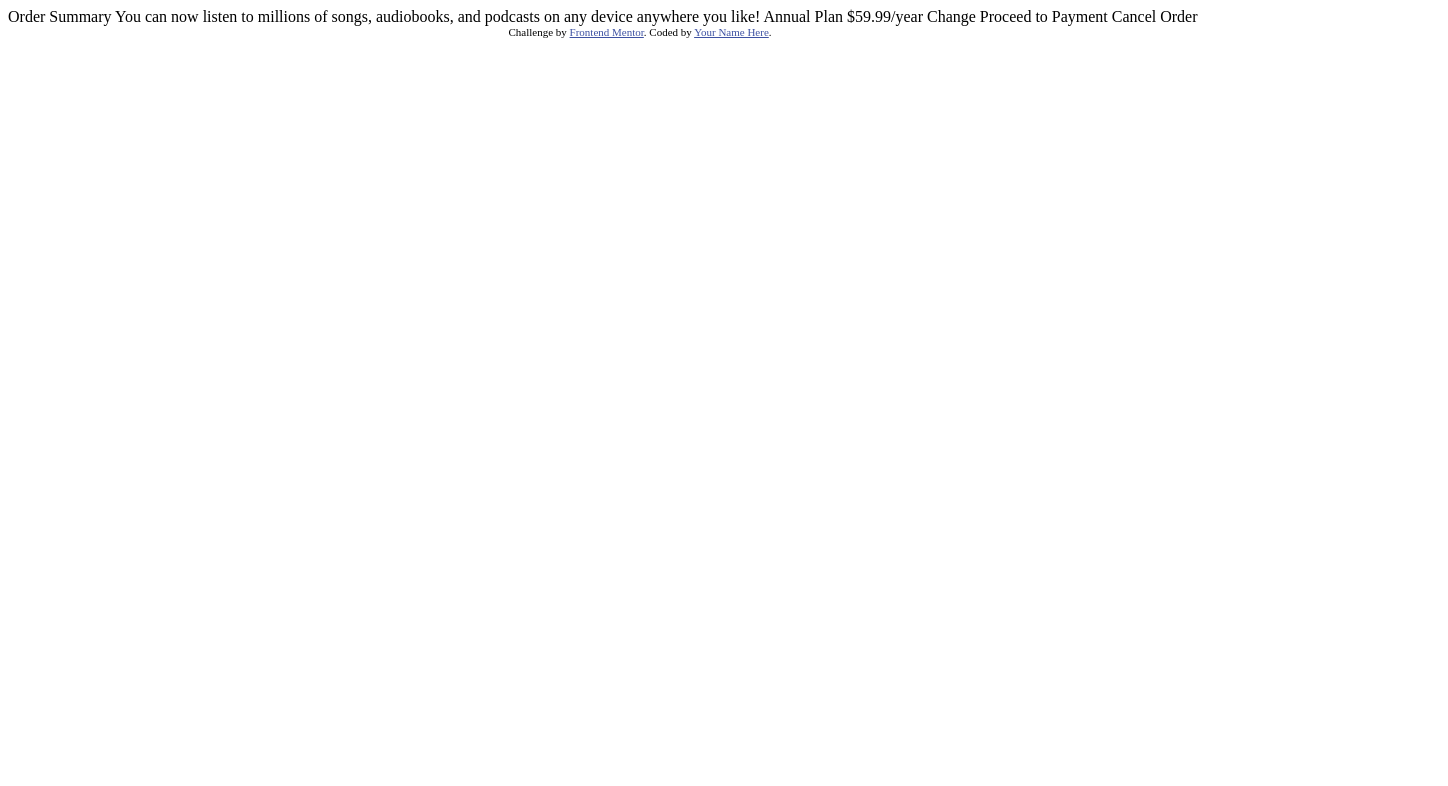
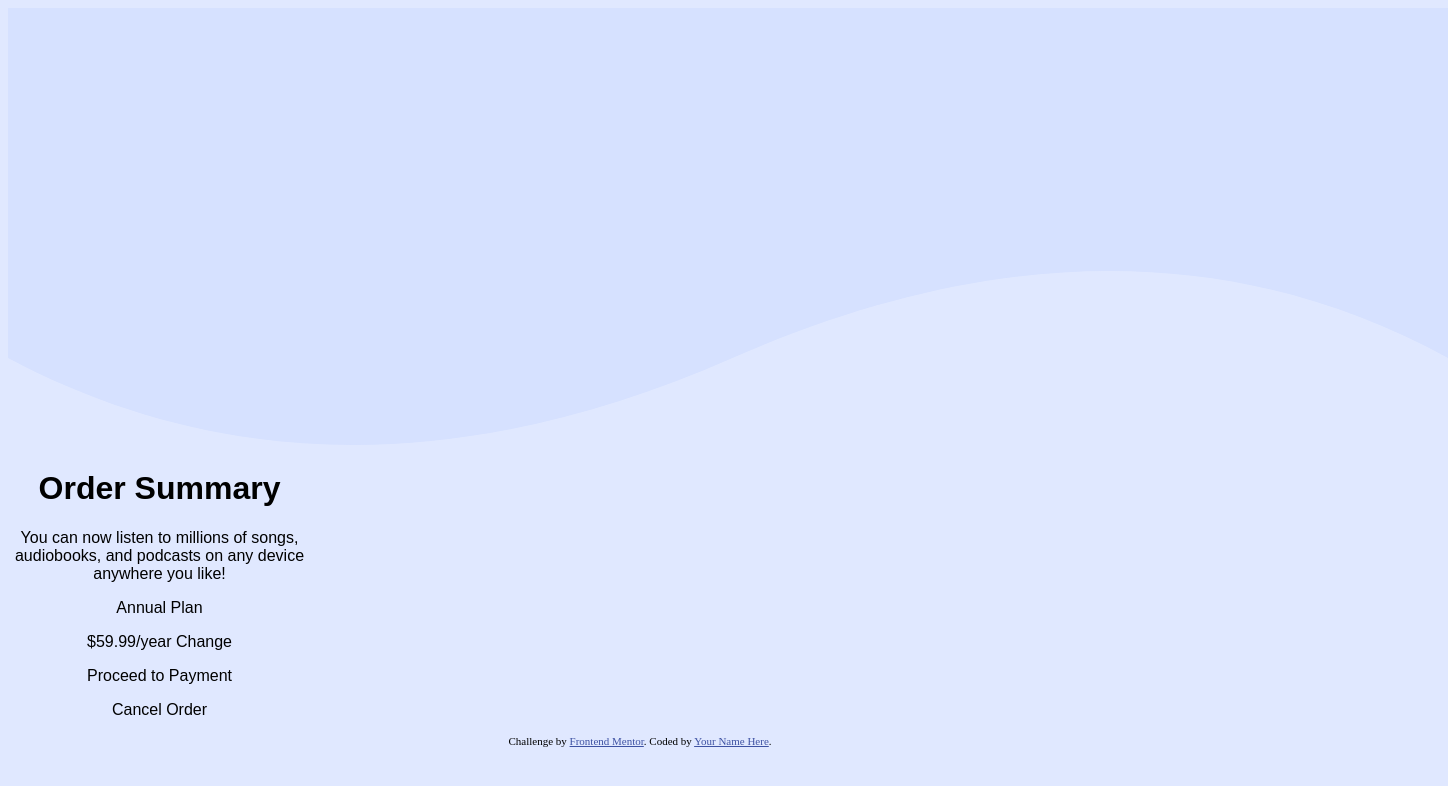
Before and after one commit to Dr-Heno/Order-summary-component, a plain HTML site: page index.html in a window 1280 px wide. Shown: the whole page, 1448 px wide, since content can reach past the window. Drawn offline with Linux system fonts and the light colour scheme.

Commit message:
Seond commit 9-14-23

```diff
--- a/index.html
+++ b/index.html
@@ -8,26 +8,26 @@
 
   <title>Frontend Mentor | Order summary card</title>
 
-  <!-- Feel free to remove these styles or customise in your own stylesheet 👍 -->
-  <style>
-    .attribution { font-size: 11px; text-align: center; }
-    .attribution a { color: hsl(228, 45%, 44%); }
-  </style>
+  <link rel="stylesheet" href="./styles.css">
+
 </head>
 <body>
 
-  Order Summary
+  <div class="component-card">
+    <img src="images/pattern-background-desktop.svg">
 
-  You can now listen to millions of songs, audiobooks, and podcasts on any
-  device anywhere you like!
+    <h1> Order Summary </h1>
 
-  Annual Plan
-  $59.99/year
+    <p> You can now listen to millions of songs, audiobooks, and podcasts on any device anywhere you like! </p>
 
-  Change
+    <p> Annual Plan </p>
 
-  Proceed to Payment
-  Cancel Order
+    <p> $59.99/year Change </p>
+
+    <p> Proceed to Payment </p>
+
+    <p> Cancel Order </p>
+</div>
 
   <div class="attribution">
     Challenge by <a href="https://www.frontendmentor.io?ref=challenge" target="_blank">Frontend Mentor</a>.
--- /dev/null
+++ b/styles.css
@@ -0,0 +1,21 @@
+body {
+    background: hsl(225, 100%, 94%);
+
+}
+
+.component-card {
+    font-family: Red Hat Display, sans-serif;
+    font-size: 16px;
+    width: 303px;
+    text-align: center;
+}
+
+.component-card p {
+    font-size: 16px;
+}
+
+
+
+
+.attribution { font-size: 11px; text-align: center; }
+.attribution a { color: hsl(228, 45%, 44%); }
```
